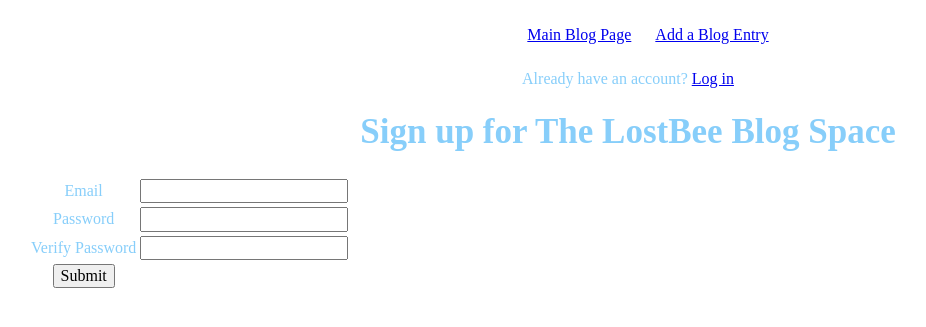
After one commit to Bradleywboggs/blogz, a Flask app: page /signup in a window 1280 px wide. The commit adds this page. Shown: the top 327 px of the page, without its empty margins (12-938 px from the left). Run offline with Flask 2, Linux system fonts and the light colour scheme.

Commit message:
created templates for login and signup. created preliminary route handlers for login, signup, logout, did some html css adjustments

```diff
--- a/main.py
+++ b/main.py
@@ -17,26 +17,52 @@ class Post(db.Model):
     pub_date = db.Column(db.DateTime)
     author_id = db.Column(db.Integer, db.ForeignKey('user.id'))
 
-    def __init__(self, title, body, pub_date=None): #author):
+    def __init__(self, title, body, author, pub_date=None): #author
         self.title = title
         self.body = body
         if pub_date is None:
             pub_date = datetime.utcnow()
         self.pub_date = pub_date
-        # self.author = author
+        self.author = author
 
 
 class User(db.Model):
     id = db.Column(db.Integer, primary_key=True)
-    email = db.Column(db.String(120), nullable=False)
+    email = db.Column(db.String(120), unique=True, nullable=False)
     password = db.Column(db.String(120))
-    # posts = db.relationship('Post', backref='user')
+    posts = db.relationship('Post', backref='user')
 
     def __init__(self, email, password):
         self.email = email
         self.password = password
+ # TODO:# require login @app.before_request
 
 
+@app.route('/login')
+def get_login():
+    return render_template('login.html')
+
+@app.route('/login', methods=['POST'])
+def post_login():
+#TODO Validations
+#TODO session['email'] = email
+    return redirect('/')
+
+
+@app.route('/signup')
+def get_signup():
+    return render_template('signup.html')
+
+@app.route('/signup', methods=['POST'])
+def post_signup():
+    #TODO: Validations
+    #TODO Create User instance in DB
+    return redirect('/')
+
+@app.route('/logout')
+def logout():
+    #ADD del session['email] = email
+    return redirect('/login')
 @app.route('/', methods=['POST', 'GET'])
 @app.route('/blog', methods=['POST', 'GET'])
 def index():
--- a/static/styles.css
+++ b/static/styles.css
@@ -8,14 +8,14 @@ color: lightskyblue;
 h1 {
 text-align: center;
 width: 100%;
-font-size: 100px;
+font-size: 35px;
 }
 
 h2 {
 font-size: 55px;
 }
 p {
-font-size: 40px;
+
 }
 
 li {
--- a/templates/base.html
+++ b/templates/base.html
@@ -4,6 +4,7 @@
         <title>{{title}}</title>
         <link rel="stylesheet" href="../static/normalize.css"/>
         <link rel="stylesheet" href="../static/styles.css"/>
+        <!-- <li><a href='/logout'>Logout</a></li> Add conditional if 'logged in, display Logout. Else display....-->
     </head>
 <body>
     <div class='container'>
@@ -11,6 +12,7 @@
         <ul>
             <li class='nav'><a href='/blog'>Main Blog Page</a></li>
             <li><a href='/newpost'>Add a Blog Entry</a></li>
+
         </ul>
     </nav>
     {% block content %}
--- a/templates/index.html
+++ b/templates/index.html
@@ -1,8 +1,8 @@
 {% extends 'base.html' %}
 
 {% block content %}
-
-<h1>Welcome to your Blog</h1>
+<a href='/logout'>Logout</a>
+<h1>Welcome to The LostBee Blog Space</h1>
 
 {% for post in posts %}
     <h2><a href='/blog?id={{post.id}}'>{{post.title}}</a></h2>
--- /dev/null
+++ b/templates/signup.html
@@ -0,0 +1,51 @@
+{% extends 'base.html' %}
+{% block content %}
+<p>Already have an account? <a href='/login'>Log in</a></p>
+<form method='POST'>
+  <table>
+      <thead><h1>Sign up for The LostBee Blog Space</h1>
+      </thead>
+      <tbody>
+          <tr>
+            <td>
+                <label for="email">Email</label>
+              </td>
+              <td>
+                <input name="email" type="text" value="{{email}}" />
+                <span hidden class="error" >{{email_error}}</span>
+                <span hidden class="error" >{{duplicate_user_error}}</span>
+             </td>
+          </tr>
+          <tr>
+            <td>
+              <label for="pw">Password</label>
+            </td>
+            <td>
+              <input name="pw" type="password" />
+              <span hidden class="error">{{password_error}}</span>
+            </td>
+
+        </tr>
+        <tr>
+            <td>
+              <label for="verifypw"> Verify Password</label>
+           </td>
+           <td>
+              <input name="verifypw" type="password" />
+              <span hidden class="error">{{verifypw_error}}</span>
+           </td>
+        </tr>
+        <tr>
+            <td>
+              <input name="submit" type="submit" value="Submit" />
+            </td>
+
+        </tr>
+    </tbody>
+
+
+</table>
+</form>
+
+
+{% endblock %}
```
Also changed, not shown: templates/login.html (added, +41 -0 lines).
